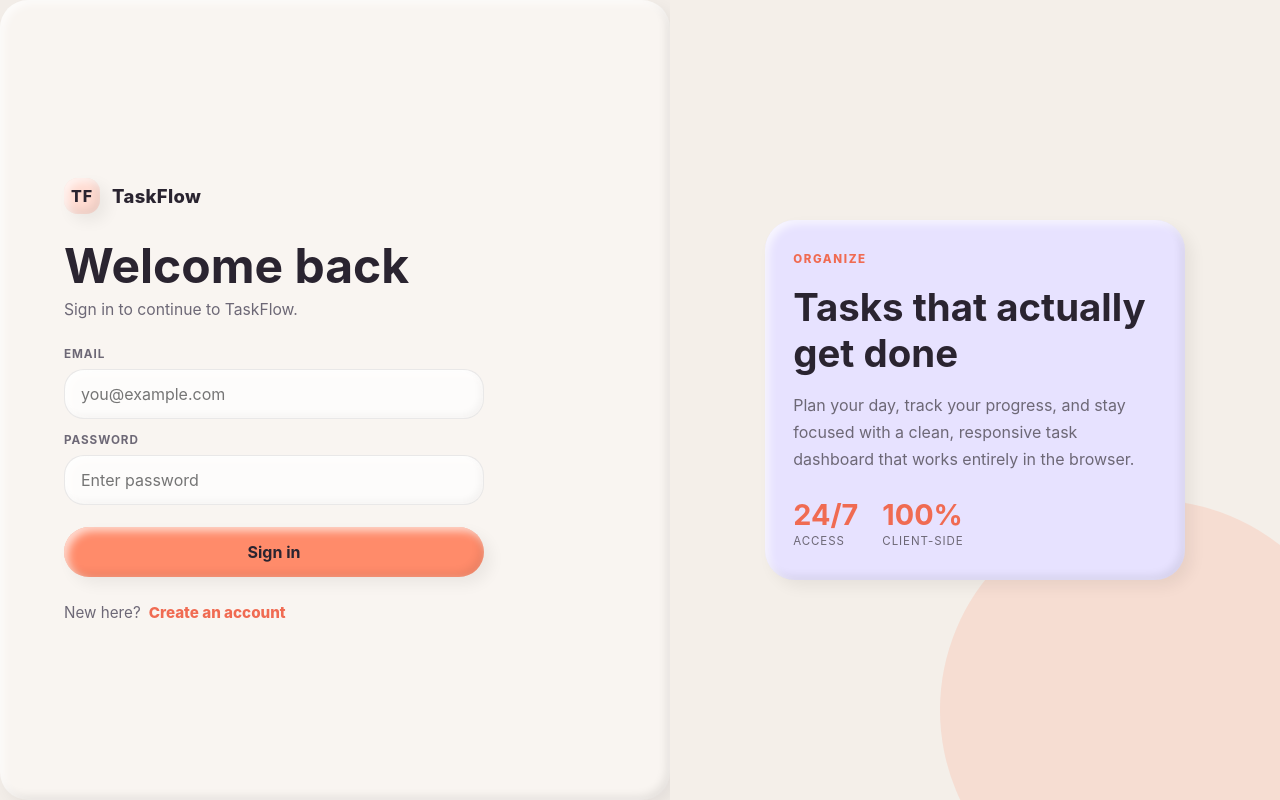
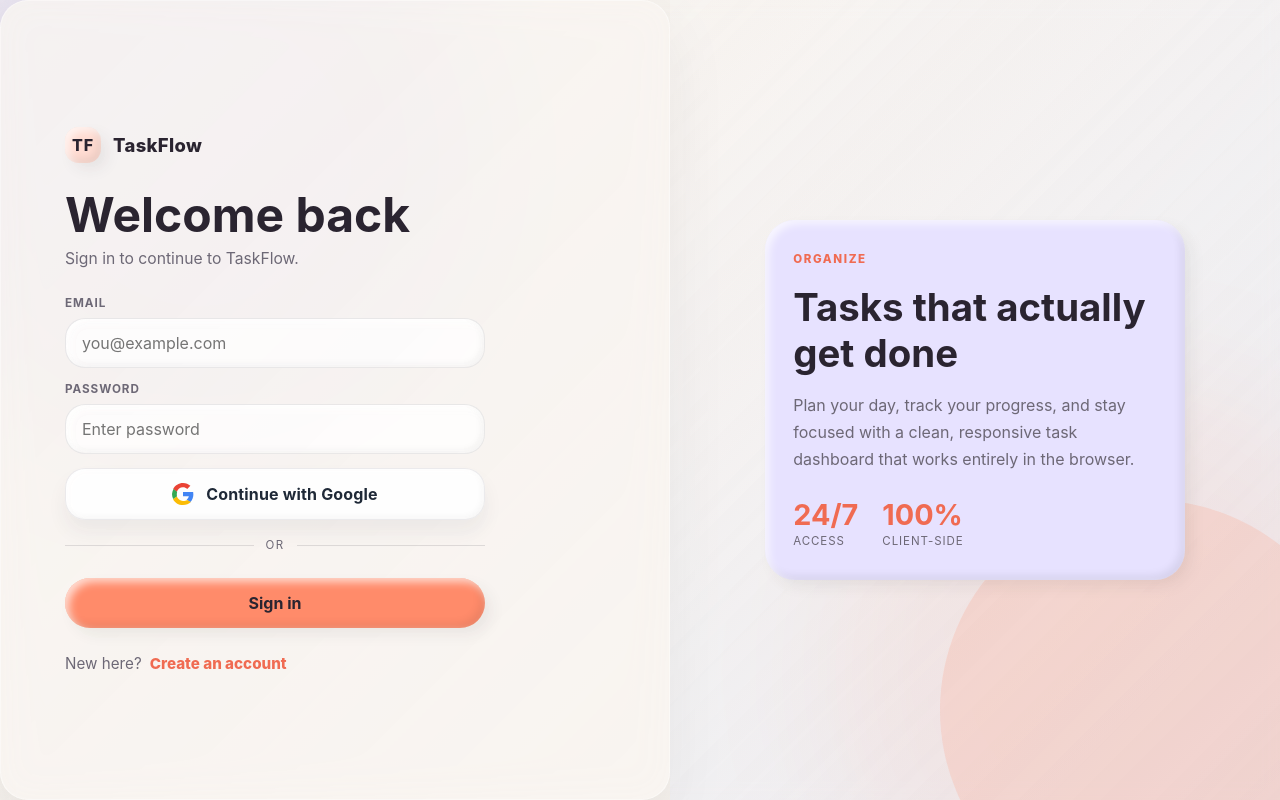
Before and after one commit to ghulamnaseeruddin/taskflow, a website built with Vite: page index.html in a window 1280 px wide. Built offline with nearby package versions, Linux system fonts and the light colour scheme.

```diff
--- a/index.html
+++ b/index.html
@@ -33,6 +33,18 @@
           <label for="password">Password</label>
           <input id="password" type="password" placeholder="Enter password" required />
         </div>
+
+        <button type="button" class="google-auth-btn" id="googleAuthBtn" aria-label="Continue with Google">
+          <svg class="google-logo" viewBox="0 0 48 48" aria-hidden="true" focusable="false">
+            <path fill="#EA4335" d="M24 9.5c3.54 0 6.72 1.22 9.23 3.6l6.87-6.87C35.94 2.35 30.57 0 24 0 14.64 0 6.43 5.38 2.54 13.22l8.02 6.23C12.4 13.96 17.65 9.5 24 9.5Z"/>
+            <path fill="#4285F4" d="M46.5 24.55c0-1.63-.15-3.2-.43-4.72H24v8.96h12.7c-.55 2.98-2.25 5.5-4.8 7.18l7.7 5.97c4.48-4.12 7.1-10.2 7.1-17.39Z"/>
+            <path fill="#FBBC05" d="M32.9 36.97c-2.06 1.38-4.7 2.2-8.9 2.2-6.35 0-11.7-4.27-13.62-10.02l-8.02 6.2C5.84 42.88 14.1 48 24 48c7.02 0 12.92-2.31 17.23-6.3l-8.33-4.73Z"/>
+            <path fill="#34A853" d="M11.04 29.15A14.38 14.38 0 0 1 10.5 24c0-1.58.28-3.1.78-4.55l-8.02-6.23A23.96 23.96 0 0 0 0 24c0 3.84.92 7.46 2.54 10.68l8.5-5.53Z"/>
+          </svg>
+          <span>Continue with Google</span>
+        </button>
+
+        <div class="social-divider"><span>or</span></div>
 
         <button type="submit" class="btn-primary" id="authSubmit">Sign in</button>
 
--- a/src/main.js
+++ b/src/main.js
@@ -398,11 +398,17 @@
   if (authSubmit) authSubmit.textContent = loginMode ? 'Sign in' : 'Create account';
 }
 
+function handleGoogleAuth() {
+  flash('Google OAuth is ready to connect with Firebase or Supabase.', 'success');
+}
+
 function setupAuthHandlers() {
   const authForm = document.getElementById('authForm');
   const switchLink = document.getElementById('switchLink');
+  const googleAuthBtn = document.getElementById('googleAuthBtn');
 
   switchLink?.addEventListener('click', () => setAuthMode(!isLoginMode));
+  googleAuthBtn?.addEventListener('click', handleGoogleAuth);
 
   authForm?.addEventListener('submit', (event) => {
     event.preventDefault();
--- a/src/style.css
+++ b/src/style.css
@@ -36,6 +36,35 @@
   background: var(--bg);
   color: var(--ink);
   font-family: Inter, 'Segoe UI', sans-serif;
+  overflow-x: hidden;
+  position: relative;
+}
+
+body::before,
+body::after {
+  content: "";
+  position: fixed;
+  inset: auto;
+  width: 36rem;
+  height: 36rem;
+  border-radius: 50%;
+  filter: blur(60px);
+  opacity: 0.7;
+  z-index: 0;
+  animation: drift 16s ease-in-out infinite alternate;
+}
+
+body::before {
+  background: rgba(148, 145, 255, 0.36);
+  top: -8rem;
+  left: -6rem;
+}
+
+body::after {
+  background: rgba(255, 155, 122, 0.28);
+  right: -8rem;
+  bottom: -10rem;
+  animation-delay: 2s;
 }
 
 button,
@@ -134,11 +163,19 @@
   to { opacity: 1; transform: translateY(0); }
 }
 
+@keyframes drift {
+  0% { transform: translate3d(0, 0, 0) scale(1); }
+  100% { transform: translate3d(30px, -18px, 0) scale(1.12); }
+}
+
 .auth-screen {
+  position: relative;
+  z-index: 1;
   min-height: 100vh;
   display: grid;
   grid-template-columns: 1.1fr 1fr;
-  background: #f2ede8;
+  background: linear-gradient(135deg, rgba(247, 242, 238, 0.28), rgba(255, 255, 255, 0.12));
+  backdrop-filter: blur(8px);
 }
 
 .auth-card {
@@ -146,7 +183,10 @@
   flex-direction: column;
   justify-content: center;
   padding: 64px clamp(24px, 5vw, 80px);
-  background: var(--panel);
+  background: rgba(249, 245, 241, 0.78);
+  backdrop-filter: blur(18px);
+  border: 1px solid rgba(255, 255, 255, 0.4);
+  box-shadow: 0 25px 60px rgba(39, 32, 42, 0.08);
 }
 
 .brand {
@@ -191,6 +231,53 @@
   flex-direction: column;
   gap: 14px;
   max-width: 420px;
+}
+
+.social-divider {
+  display: flex;
+  align-items: center;
+  gap: 12px;
+  margin: 4px 0;
+  color: var(--muted);
+  font-size: 0.72rem;
+  text-transform: uppercase;
+  letter-spacing: 0.12em;
+}
+
+.social-divider::before,
+.social-divider::after {
+  content: "";
+  height: 1px;
+  flex: 1;
+  background: rgba(109, 104, 118, 0.2);
+}
+
+.google-auth-btn {
+  width: 100%;
+  display: inline-flex;
+  align-items: center;
+  justify-content: center;
+  gap: 12px;
+  border: 1px solid rgba(121, 116, 130, 0.14);
+  border-radius: 20px;
+  background: rgba(255, 255, 255, 0.9);
+  color: #1f2937;
+  padding: 14px 16px;
+  font-weight: 700;
+  letter-spacing: 0.01em;
+  box-shadow: 0 12px 20px rgba(34, 32, 44, 0.06), inset 2px 2px 6px rgba(255, 255, 255, 0.7), inset -2px -2px 6px rgba(0, 0, 0, 0.04);
+  transition: transform 0.2s ease, box-shadow 0.2s ease;
+}
+
+.google-auth-btn:hover {
+  transform: translateY(-1px);
+  box-shadow: 0 18px 28px rgba(34, 32, 44, 0.08), inset 2px 2px 6px rgba(255, 255, 255, 0.7), inset -2px -2px 6px rgba(0, 0, 0, 0.04);
+}
+
+.google-auth-btn svg {
+  width: 22px;
+  height: 22px;
+  flex-shrink: 0;
 }
 
 .field {
@@ -264,7 +351,7 @@
   justify-content: center;
   overflow: hidden;
   padding: 48px;
-  background: #f4efe9;
+  background: linear-gradient(135deg, rgba(255,255,255,0.18), rgba(219,225,248,0.38));
 }
 
 .auth-side::before {
@@ -792,7 +879,24 @@
 
 @media (max-width: 920px) {
   .auth-screen { grid-template-columns: 1fr; }
+  .auth-card { min-height: 100vh; }
   .auth-side { display: none; }
+}
+
+@media (max-width: 640px) {
+  .auth-card {
+    padding-left: 18px;
+    padding-right: 18px;
+  }
+
+  .auth-form {
+    max-width: 100%;
+  }
+
+  .switch-link {
+    flex-wrap: wrap;
+    justify-content: center;
+  }
 }
 
 @media (max-width: 840px) {
```
